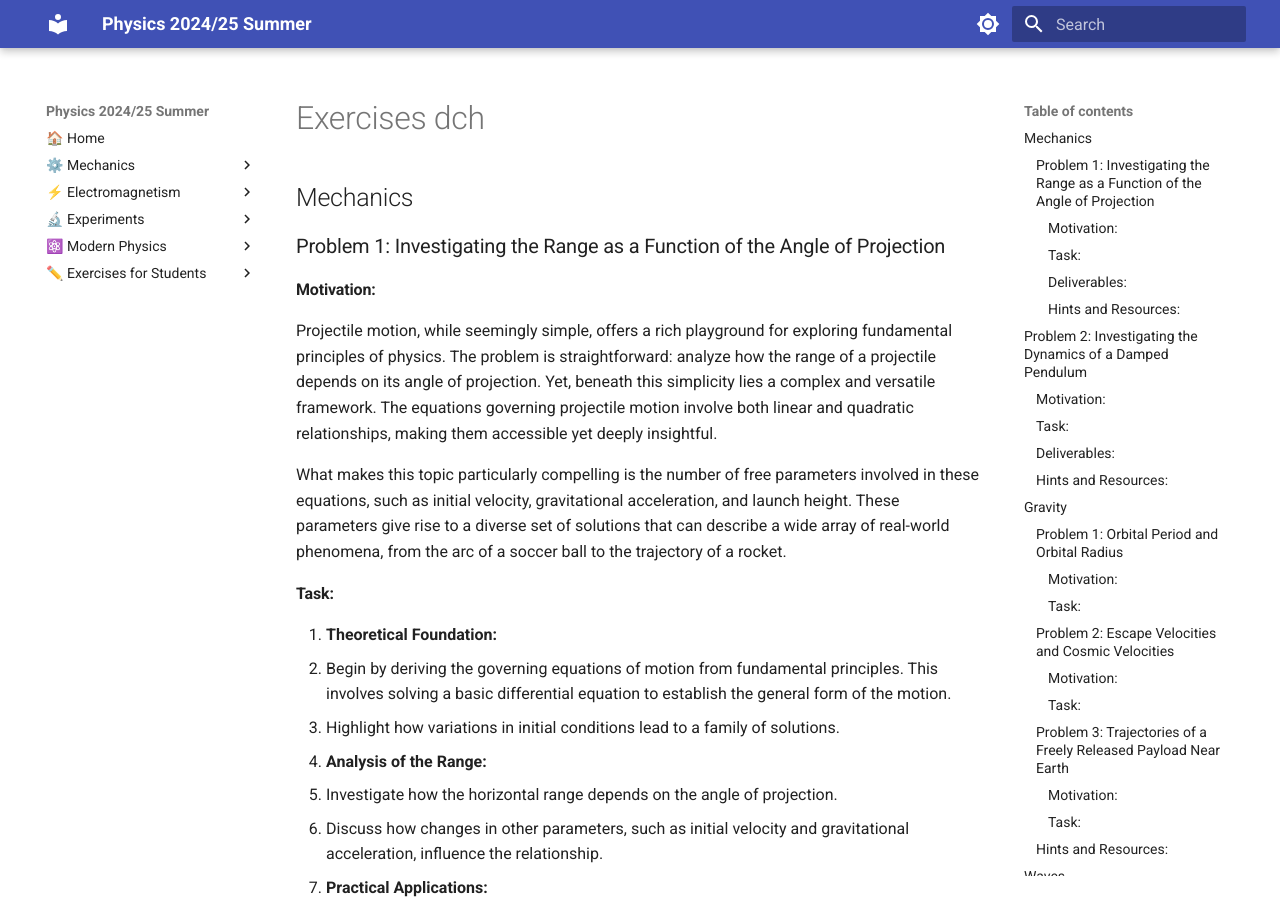
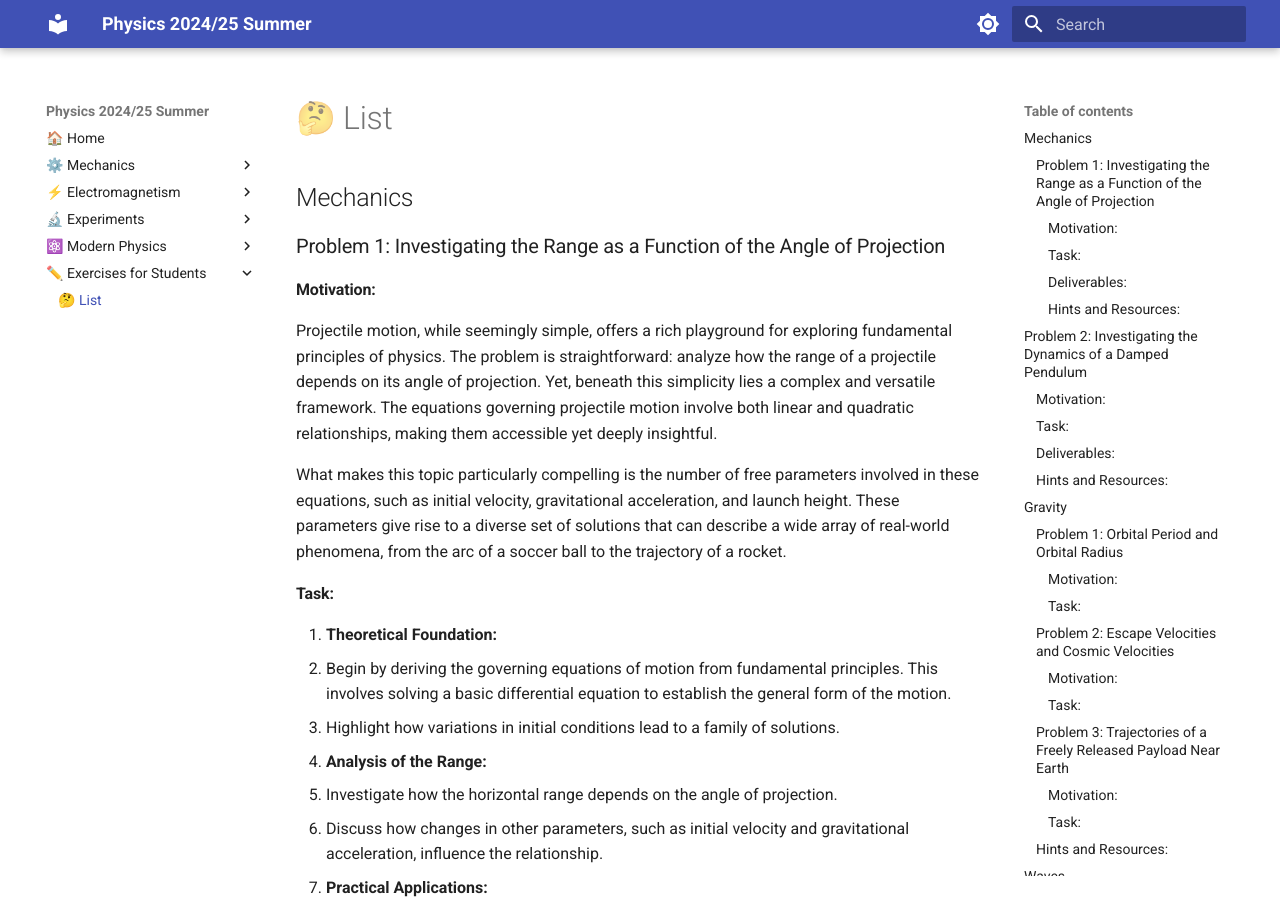
Before and after one commit to dchorazkiewicz/Physics-2024-25-Summer, an MkDocs documentation site: the page built from docs/Exercises_for_Students/exercises_dch.md, in a window 1280 px wide and 900 px high. Built offline with MkDocs 1.6.1 and Material for MkDocs 9.7.7, drawn with Linux system fonts in a browser that asks for light colours; nearby versions of some CDN libraries; part of the change alters nothing that is shown.

Commit message:
update mkdocs.yml to reference the new exercises_dch.md file

```diff
--- a/mkdocs.yml
+++ b/mkdocs.yml
@@ -38,7 +38,7 @@ nav:
       # - Quantum Computing: Modern_Physics/quantum_computing.md
       # - Quantum Cryptography: Modern_Physics/quantum_cryptography.md
   - ✏️ Exercises for Students:
-    - 🤔 List: Exercises_for_Students/exercises.md
+    - 🤔 List: Exercises_for_Students/exercises_dch.md
 
 theme:
   name: material
```
